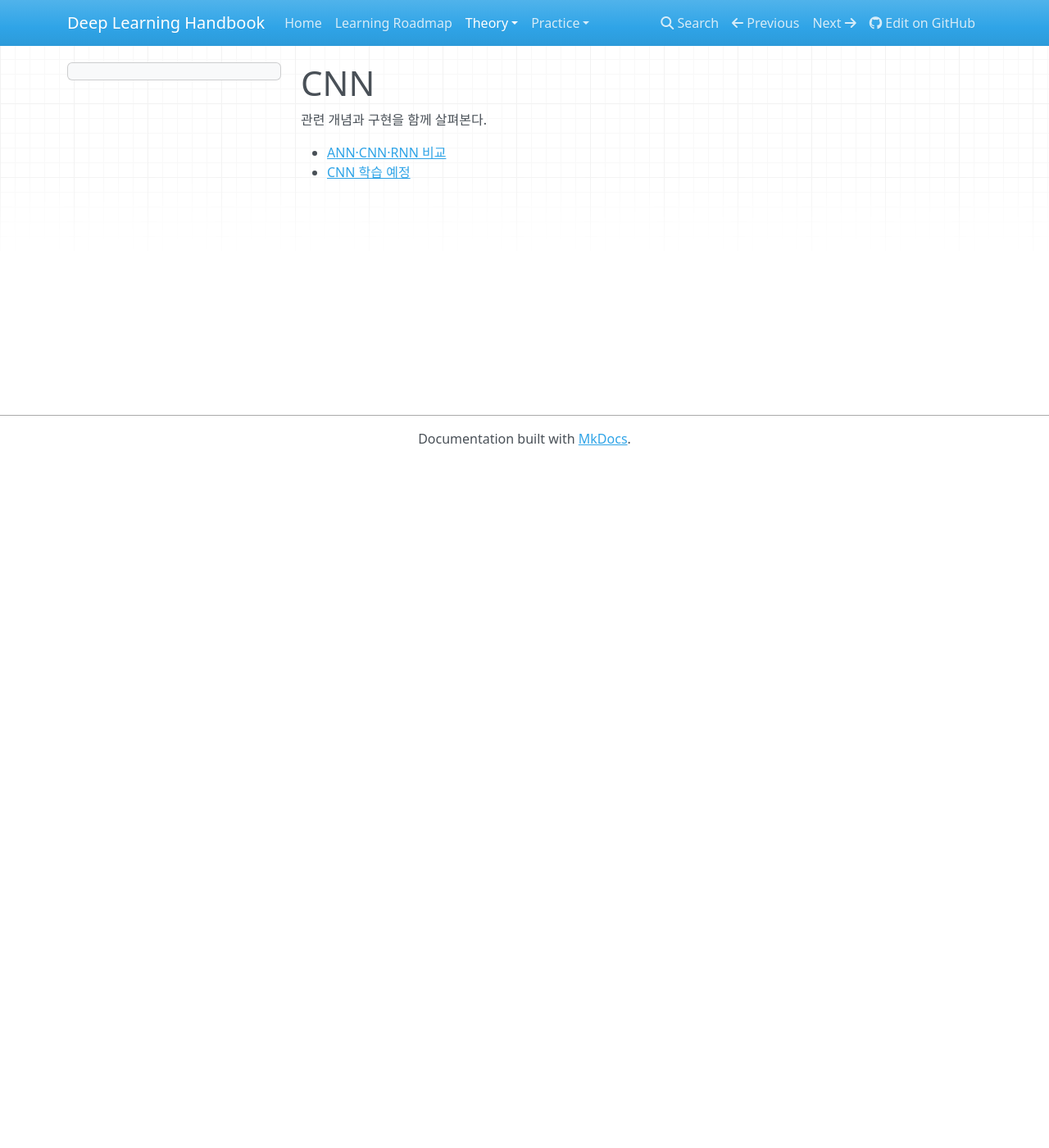
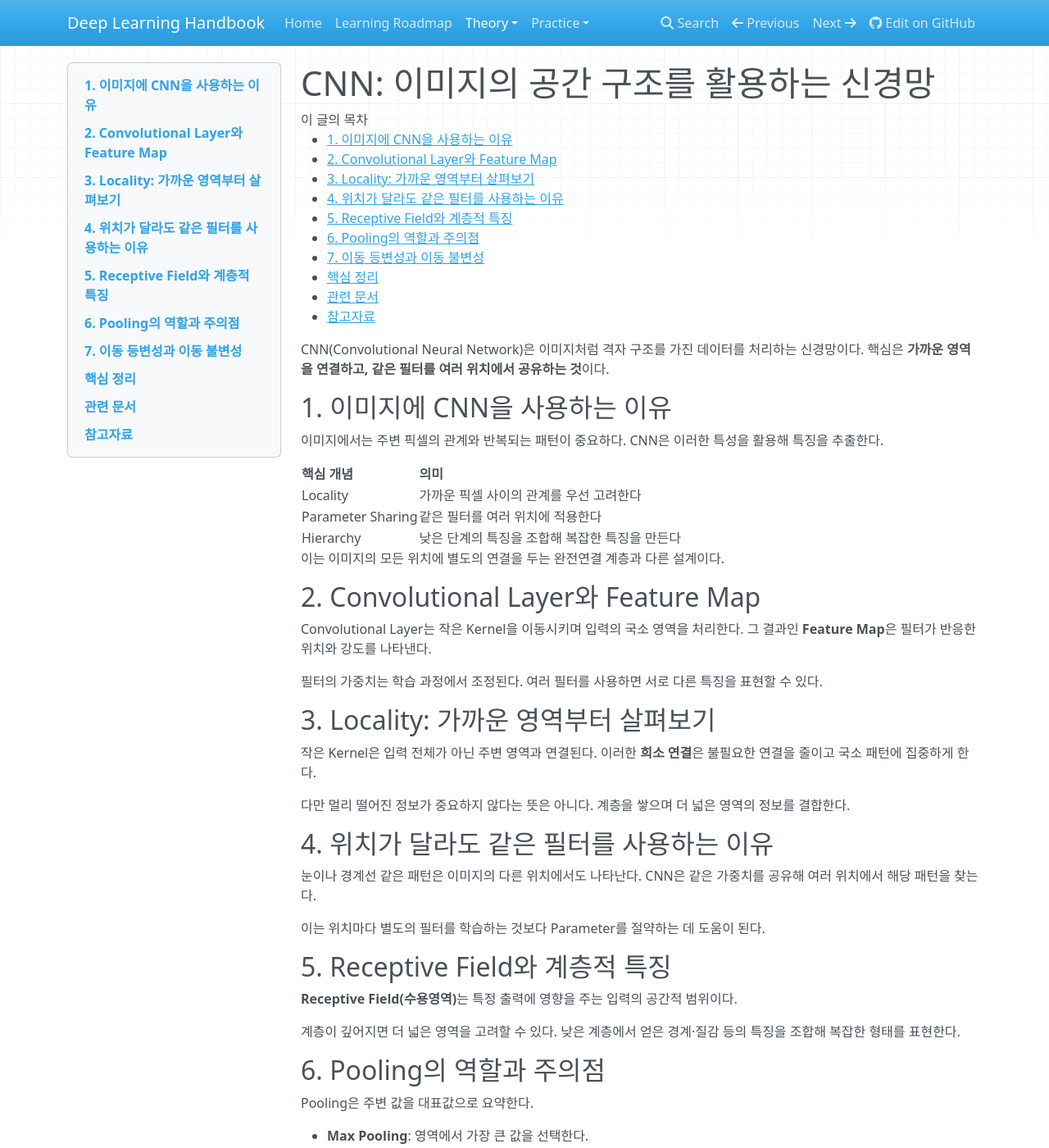
Before and after one commit to minwoo02/deep-learning-handbook, an MkDocs documentation site: the page built from docs/theory/architectures/cnn.md, in a window 1280 px wide and 1400 px high. Shown: the whole window at 82% size. Built offline with MkDocs 1.6.1, drawn with Linux system fonts in a browser that asks for light colours; nearby versions of some CDN libraries; some of the changed text lies outside the part shown.

Commit message:
Publish approved CNN introduction with references

```diff
--- a/docs/theory/architectures/cnn.md
+++ b/docs/theory/architectures/cnn.md
@@ -1,6 +1,77 @@
-# CNN
+# CNN: 이미지의 공간 구조를 활용하는 신경망
 
-관련 개념과 구현을 함께 살펴본다.
+[TOC]
+
+CNN(Convolutional Neural Network)은 이미지처럼 격자 구조를 가진 데이터를 처리하는 신경망이다. 핵심은 **가까운 영역을 연결하고, 같은 필터를 여러 위치에서 공유하는 것**이다.
+
+## 1. 이미지에 CNN을 사용하는 이유
+
+이미지에서는 주변 픽셀의 관계와 반복되는 패턴이 중요하다. CNN은 이러한 특성을 활용해 특징을 추출한다.
+
+| 핵심 개념 | 의미 |
+| --- | --- |
+| Locality | 가까운 픽셀 사이의 관계를 우선 고려한다 |
+| Parameter Sharing | 같은 필터를 여러 위치에 적용한다 |
+| Hierarchy | 낮은 단계의 특징을 조합해 복잡한 특징을 만든다 |
+
+이는 이미지의 모든 위치에 별도의 연결을 두는 완전연결 계층과 다른 설계이다.
+
+## 2. Convolutional Layer와 Feature Map
+
+Convolutional Layer는 작은 Kernel을 이동시키며 입력의 국소 영역을 처리한다. 그 결과인 **Feature Map**은 필터가 반응한 위치와 강도를 나타낸다.
+
+필터의 가중치는 학습 과정에서 조정된다. 여러 필터를 사용하면 서로 다른 특징을 표현할 수 있다.
+
+## 3. Locality: 가까운 영역부터 살펴보기
+
+작은 Kernel은 입력 전체가 아닌 주변 영역과 연결된다. 이러한 **희소 연결**은 불필요한 연결을 줄이고 국소 패턴에 집중하게 한다.
+
+다만 멀리 떨어진 정보가 중요하지 않다는 뜻은 아니다. 계층을 쌓으며 더 넓은 영역의 정보를 결합한다.
+
+## 4. 위치가 달라도 같은 필터를 사용하는 이유
+
+눈이나 경계선 같은 패턴은 이미지의 다른 위치에서도 나타난다. CNN은 같은 가중치를 공유해 여러 위치에서 해당 패턴을 찾는다.
+
+이는 위치마다 별도의 필터를 학습하는 것보다 Parameter를 절약하는 데 도움이 된다.
+
+## 5. Receptive Field와 계층적 특징
+
+**Receptive Field(수용영역)**는 특정 출력에 영향을 주는 입력의 공간적 범위이다.
+
+계층이 깊어지면 더 넓은 영역을 고려할 수 있다. 낮은 계층에서 얻은 경계·질감 등의 특징을 조합해 복잡한 형태를 표현한다.
+
+## 6. Pooling의 역할과 주의점
+
+Pooling은 주변 값을 대표값으로 요약한다.
+
+- **Max Pooling**: 영역에서 가장 큰 값을 선택한다.
+- **Average Pooling**: 영역의 평균값을 계산한다.
+
+공간 크기를 줄일 수 있지만 세밀한 위치 정보도 손실된다. 지나치게 큰 영역을 요약하거나 반복해서 축소하면 중요한 정보가 사라질 수 있다.
+
+## 7. 이동 등변성과 이동 불변성
+
+두 개념은 구분해야 한다.
+
+| 구분 | 입력의 패턴이 이동했을 때 |
+| --- | --- |
+| 이동 등변성(Equivariance) | 출력의 특징 위치도 함께 이동한다 |
+| 이동 불변성(Invariance) | 출력 표현이 이동의 영향을 받지 않는다 |
+
+합성곱은 이동 등변성을 갖는 연산이다. Pooling은 작은 위치 변화에 덜 민감한 표현을 만드는 데 도움이 된다.
+
+그러나 실제 CNN에는 경계 처리·Stride 등이 포함되므로, **모든 이동에서 출력이 완전히 같다고 단정할 수 없다.** Pooling도 CNN의 필수 구성요소는 아니다.
+
+## 핵심 정리
+
+CNN은 국소 연결과 가중치 공유를 통해 공간적 패턴을 효율적으로 학습한다. 깊은 계층은 이러한 특징을 조합하며, Pooling은 공간 정보를 요약하는 대신 일부 위치 정보를 잃는다.
+
+## 관련 문서
 
 - [ANN·CNN·RNN 비교](neural-network-architectures.md)
-- [CNN 학습 예정](../../practice/stages/cnn.md)
+- [CNN 구현 실습 · 준비 중](../../practice/stages/cnn.md)
+
+## 참고자료
+
+- [dsaint31 — Convolutional Neural Network, CNN](https://dsaint31.me/mkdocs_site/ML/ch14_cnn/CNN_intro/) — 정리의 바탕이 된 글이다.
+- [Goodfellow·Bengio·Courville — Deep Learning, Chapter 9: Convolutional Networks](https://www.deeplearningbook.org/contents/convnets.html) — 이동 등변성과 Pooling 설명을 보충한 자료이다.
```
